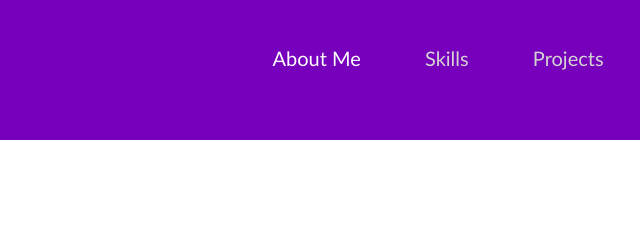
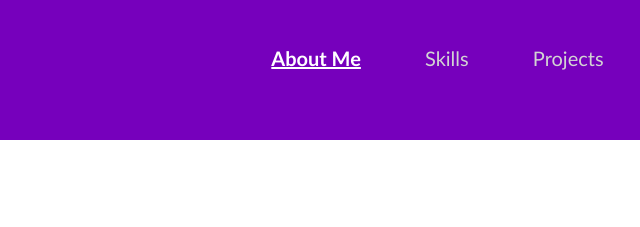
Before and after one commit to Medard-outis/my_new_portofolio, a plain HTML site: page index.html in a window 1280 px wide. In both pictures the pointer is over the link "About Me". Shown: the top 227 px of the page, 412-1052 px from the left. Drawn offline with Linux system fonts and the light colour scheme.

Commit message:
menu style

```diff
--- a/style.css
+++ b/style.css
@@ -25,6 +25,9 @@ body {
 
 .topmenu:hover {
   color: white;
+  font-weight: bolder;
+  text-decoration: underline;
+
   /* Add the styles here */
 }
 
```
